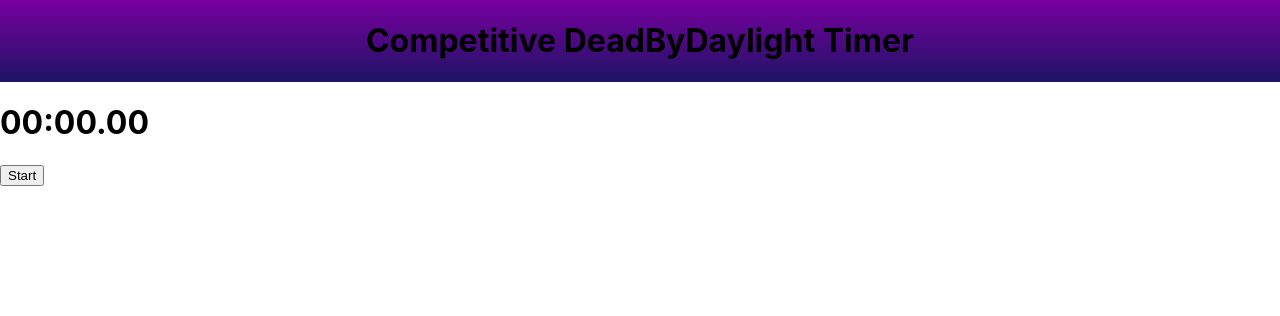
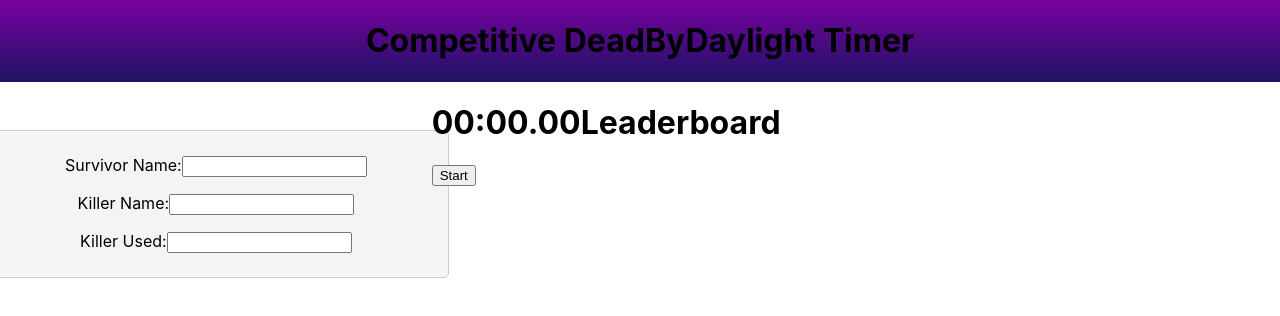
Before and after one commit to unheardof77/dbd-comp-timer, a React (Create React App) app in the folder dbdtimer/: page / in a window 1280 px wide. Shown: the top 316 px of the page. Built offline with nearby package versions, Linux system fonts and the light colour scheme.

Commit message:
Added basic form and start of leaderboard component.

```diff
--- a/dbdtimer/src/App.js
+++ b/dbdtimer/src/App.js
@@ -2,6 +2,8 @@ import { useEffect, useState } from 'react';
 import './App.css';
 import Timer from './components/timer';
 import Header from './components/header';
+import Leaderboard from './components/leaderboard';
+import Form from './components/form';
 
 function App() {
   const [ currentTime, setCurrentTime ] = useState(0);
@@ -30,7 +32,9 @@ function App() {
     <>
       <Header/>
       <body>
+        <Form/>
         <Timer currentTime={currentTime} isRunning={isRunning} btnClickHandler={btnClickHandler} />
+        <Leaderboard currentTime={currentTime} isRunning={isRunning} />
       </body>
     </>
 
--- /dev/null
+++ b/dbdtimer/src/components/css/form.css
@@ -0,0 +1,23 @@
+form {
+    display: flex;
+    flex-direction: column;
+    align-items: center;
+    justify-content: center;
+    width: 100%;
+    margin: 3rem;
+    padding: 1rem;
+    border: 1px solid #ccc;
+    border-radius: 5px;
+    background-color: #f4f4f4;
+}
+
+label{
+    margin-top: 0.5rem;
+    margin-bottom: 0.5rem;
+}
+
+section{
+    display: flex;
+    flex-direction: column;
+    align-items: center;
+}
--- /dev/null
+++ b/dbdtimer/src/components/form.js
@@ -0,0 +1,29 @@
+import './css/form.css';
+import { useState } from "react";
+
+export default function Form({}) {
+    const [survivorName, setsurvivorName] = useState('');
+    const [killerName, setkillerName] = useState('');
+    const [killerUsed, setkillerUsed] = useState('');
+
+    return (
+        <section>
+
+        <form>
+            <label>
+                Survivor Name:
+                <input type="text" value={survivorName} onChange={(e) => setsurvivorName(e.target.value)} />
+            </label>
+            <label>
+                Killer Name:
+                <input type="text" value={killerName} onChange={(e) => setkillerName(e.target.value)} />
+            </label>
+            <label>
+                Killer Used:
+                <input type="text" value={killerUsed} onChange={(e) => setkillerUsed(e.target.value)} />
+            </label>
+
+        </form>
+        </section>
+    );
+    }
--- /dev/null
+++ b/dbdtimer/src/components/leaderboard.js
@@ -0,0 +1,9 @@
+export default function Leaderboard({currentTime, isRunning}) {
+
+
+    return (
+        <div>
+        <h1>Leaderboard</h1>
+        </div>
+    );
+    }
--- a/dbdtimer/src/index.css
+++ b/dbdtimer/src/index.css
@@ -11,3 +11,8 @@ code {
   font-family: source-code-pro, Menlo, Monaco, Consolas, 'Courier New',
     monospace;
 }
+
+body {
+  display: flex;
+  width: 100vw;
+}
```
